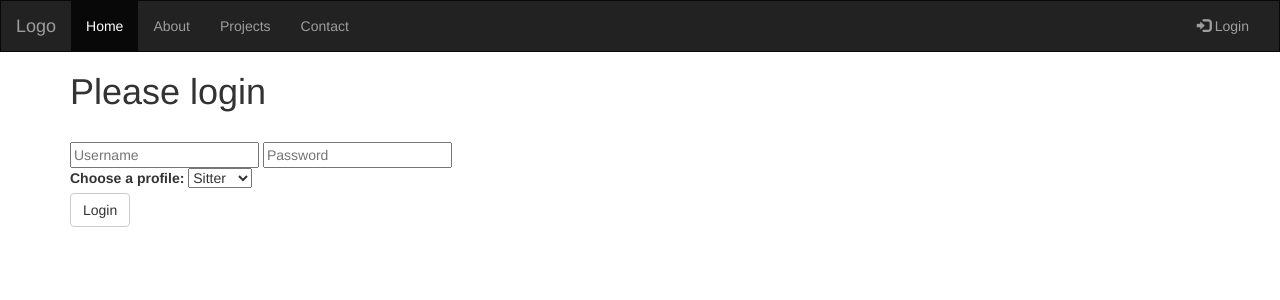
After one commit to KCWillard/dogsdream, a Flask app: page /login in a window 1280 px wide. The commit adds this page. Shown: the top 300 px of the page. Run offline with Flask 2, Linux system fonts and the light colour scheme; some libraries are stand-ins or nearby versions.

Commit message:
Added login page

```diff
--- a/app.py
+++ b/app.py
@@ -1,5 +1,5 @@
 from flask_bootstrap import Bootstrap
-from flask import Flask, render_template, request
+from flask import Flask, render_template, request, redirect, url_for
 from flask_sqlalchemy import SQLAlchemy
 
 
@@ -59,9 +59,19 @@ def testdb():
     db.session.commit()
     return 'Testing db connection'
 
-@app.route('/register')
-def register():
-    return render_template('register.html')
+
+@app.route('/login', methods=['GET', 'POST'])
+def login():
+    error = None
+    if request.method == 'POST':
+        if request.form['username'] != 'admin' or request.form['password'] != 'admin':
+            error = 'Invalid Credentials. Please try again.'
+        else:
+            if request.form['profiles'] == 'sitter':
+                return redirect(url_for('sitter'))
+            else:
+                return redirect(url_for('owner'))
+    return render_template('login.html', error=error)
 
 
 @app.route('/owner/')
@@ -79,7 +89,7 @@ def add_dog():
     return render_template('owner/add-dog.html')
 
 
-@app.route('/sitter/')
+@app.route('/sitter')
 def sitter():
     return render_template('sitter/sitter.html')
 
--- a/templates/base.html
+++ b/templates/base.html
@@ -39,13 +39,13 @@
         </div>
         <div class="collapse navbar-collapse" id="myNavbar">
           <ul class="nav navbar-nav">
-            <li class="active"><a href="#">Home</a></li>
+            <li class="active"><a href="/">Home</a></li>
             <li><a href="#">About</a></li>
             <li><a href="#">Projects</a></li>
             <li><a href="#">Contact</a></li>
           </ul>
           <ul class="nav navbar-nav navbar-right">
-            <li><a href="#"><span class="glyphicon glyphicon-log-in"></span> Login</a></li>
+            <li><a href="/login"><span class="glyphicon glyphicon-log-in"></span> Login</a></li>
           </ul>
         </div>
       </div>
--- a/templates/index.html
+++ b/templates/index.html
@@ -6,10 +6,9 @@
     </div>
     <div class="col-sm-8 text-left">
       <h1>Welcome</h1>
-      <p>Lorem ipsum dolor sit amet, consectetur adipiscing elit, sed do eiusmod tempor incididunt ut labore et dolore magna aliqua. Ut enim ad minim veniam, quis nostrud exercitation ullamco laboris nisi ut aliquip ex ea commodo consequat. Excepteur sint occaecat cupidatat non proident, sunt in culpa qui officia deserunt mollit anim id est laborum consectetur adipiscing elit, sed do eiusmod tempor incididunt ut labore et dolore magna aliqua. Ut enim ad minim veniam, quis nostrud exercitation ullamco laboris nisi ut aliquip ex ea commodo consequat.</p>
+      <p>Dog's Dream Website </p>
       <hr>
-      <h3>Test</h3>
-      <p>Lorem ipsum...</p>
+        <img src="../static/images/dog_first.jpg" alt="dog_first"width="100%" >
     </div>
     <div class="col-sm-2 sidenav">
     </div>
--- /dev/null
+++ b/templates/login.html
@@ -0,0 +1,24 @@
+{% extends 'base.html' %}
+{% block content  %}
+    <div class="container">
+      <h1>Please login</h1>
+      <br>
+      <form action="" method="post">
+        <input type="text" placeholder="Username" name="username" value="{{
+          request.form.username }}">
+         <input type="password" placeholder="Password" name="password" value="{{
+          request.form.password }}">
+          <br>
+          <label for="profiles">Choose a profile:</label>
+          <select name="profiles" id="profiles">
+              <option value="sitter">Sitter</option>
+              <option value="owner">Owner</option>
+          </select>
+          <br>
+          <input class="btn btn-default" type="submit" value="Login">
+      </form>
+      {% if error %}
+        <p class="error"><strong>Error:</strong> {{ error }}
+      {% endif %}
+    </div>
+{% endblock %}
```
Also changed, not shown: static/images/dog_first.jpg (added).
